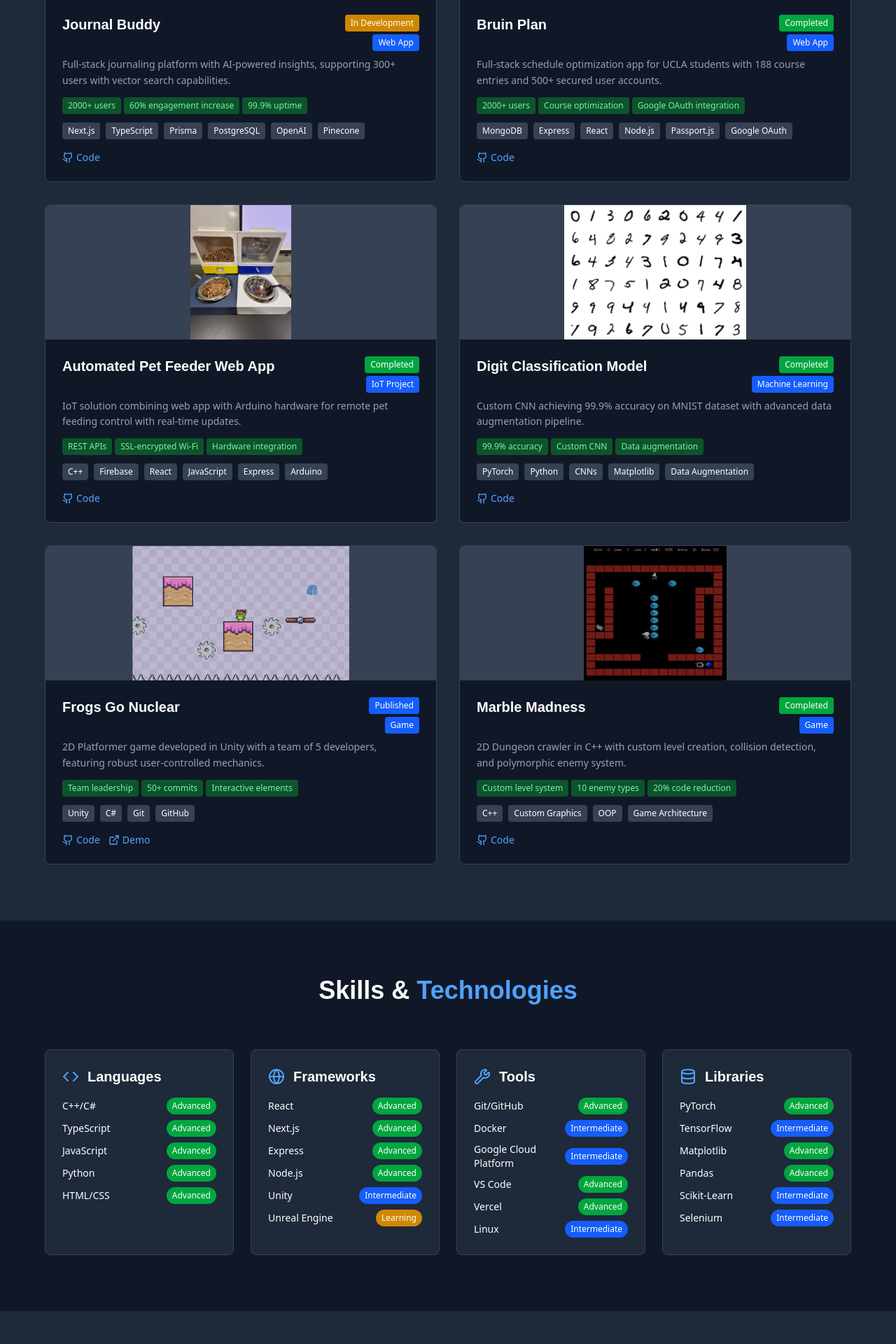
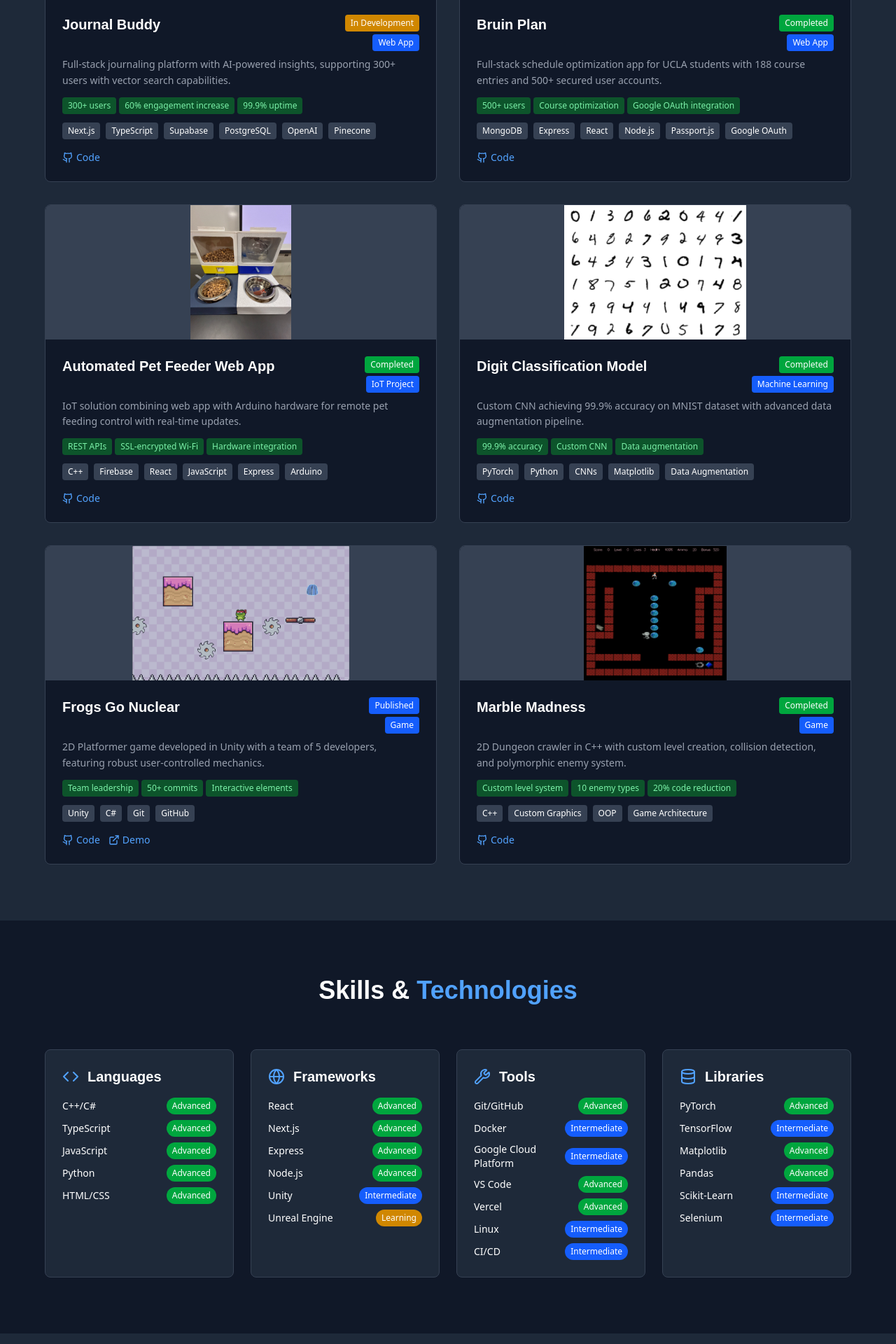
Before and after one commit to EthanLee101/personal-portfolio, a React (Vite) app in the folder my-portfolio/: page / in a window 1280 px wide. Shown: the part 1180-3100 px from the top of the page at 70% size. Built offline with nearby package versions, Linux system fonts and the light colour scheme.

Commit message:
typos and small error fixes

```diff
--- a/my-portfolio/src/App.jsx
+++ b/my-portfolio/src/App.jsx
@@ -60,7 +60,8 @@ const Portfolio = () => {
       { name: 'Google Cloud Platform', proficiency: 'Intermediate' },
       { name: 'VS Code', proficiency: 'Advanced' },
       { name: 'Vercel', proficiency: 'Advanced' },
-      { name: 'Linux', proficiency: 'Intermediate' }
+      { name: 'Linux', proficiency: 'Intermediate' },
+      {name: 'CI/CD' , proficiency: 'Intermediate'}
     ],
     libraries: [
       { name: 'PyTorch', proficiency: 'Advanced' },
@@ -78,13 +79,13 @@ const Portfolio = () => {
       id: 1,
       title: "Journal Buddy",
       description: "Full-stack journaling platform with AI-powered insights, supporting 300+ users with vector search capabilities.",
-      tech: ["Next.js", "TypeScript", "Prisma", "PostgreSQL", "OpenAI", "Pinecone"],
+      tech: ["Next.js", "TypeScript", "Supabase", "PostgreSQL", "OpenAI", "Pinecone"],
       github: "https://github.com/EthanLee101/journal-buddy",
       demo: null,
       image: "/journal-buddy-image.png",
       type: "Web App",
       status: "In Development",
-      highlights: ["2000+ users", "60% engagement increase", "99.9% uptime"]
+      highlights: ["300+ users", "60% engagement increase", "99.9% uptime"]
     },
     {
       id: 2,
@@ -96,7 +97,7 @@ const Portfolio = () => {
       image: "/bruin-learn-image.png",
       type: "Web App",
       status: "Completed",
-      highlights: ["2000+ users", "Course optimization", "Google OAuth integration"]
+      highlights: ["500+ users", "Course optimization", "Google OAuth integration"]
     },
     {
       id: 3,
```
Also changed, not shown: 1 other file (tests, documents, lock files or other folders).
